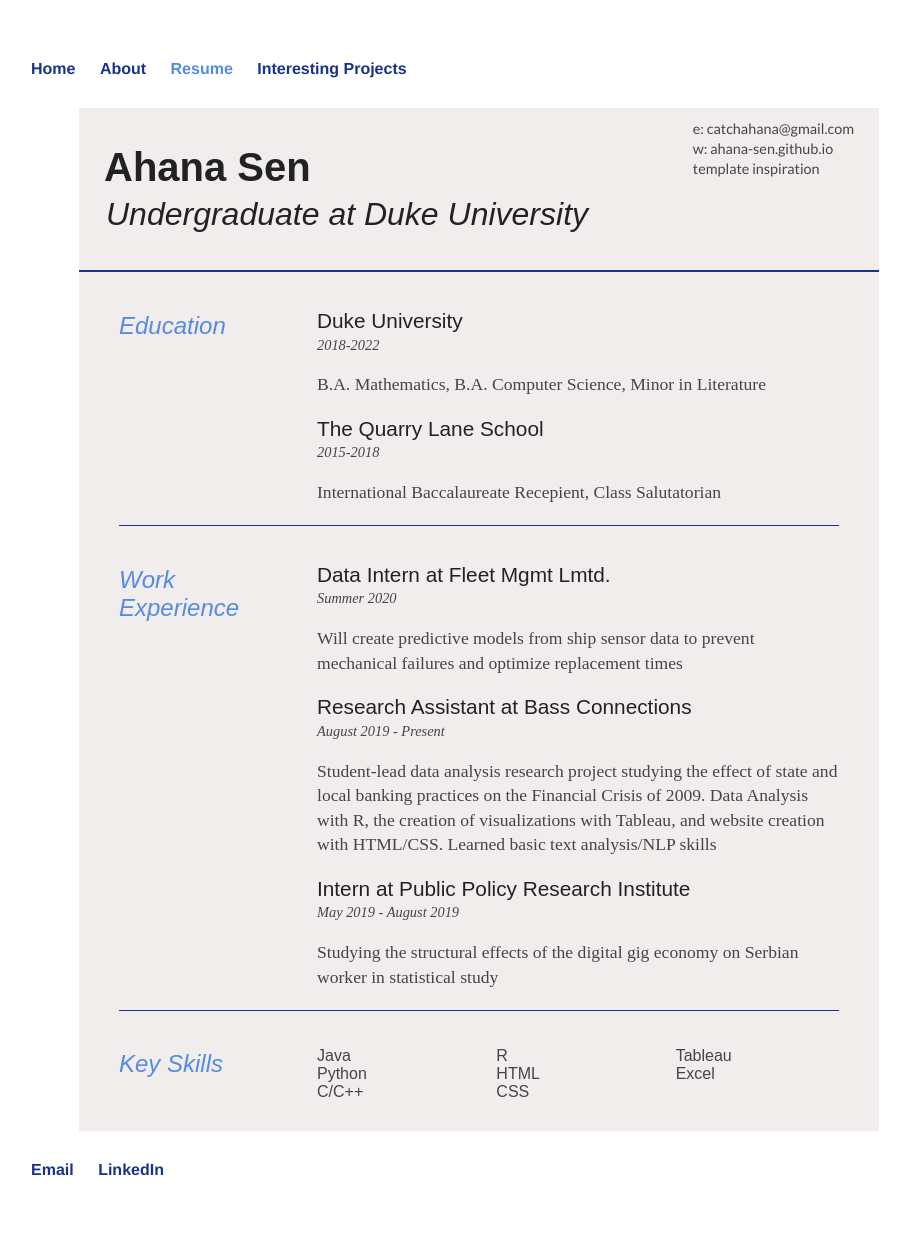
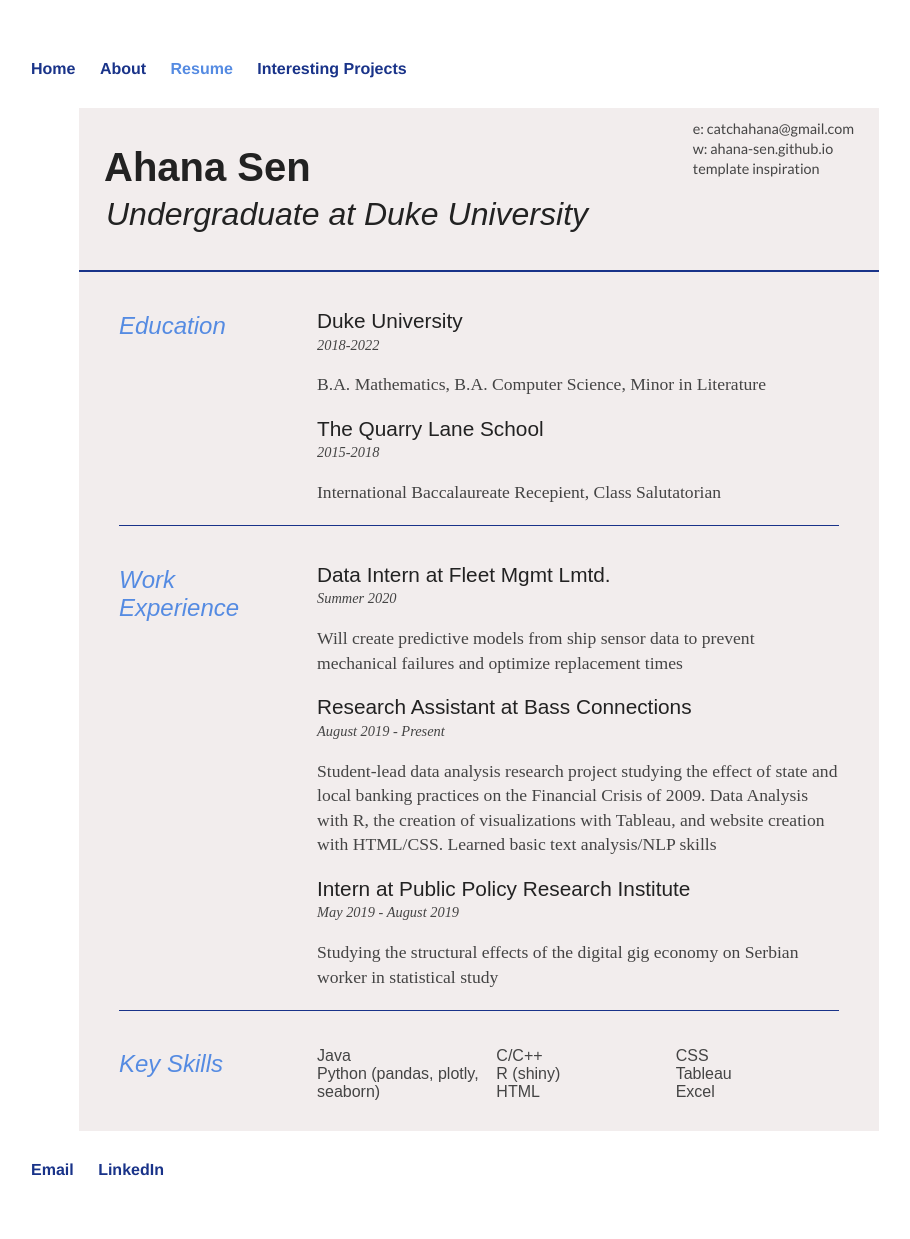
Before and after one commit to ahana-sen/ahana-sen.github.io, a Jekyll site: the page built from resume.html, in a window 1280 px wide. Shown: the whole page, without its empty margins (161-1071 px from the left). Built offline with Jekyll 4.4.1, drawn with Linux system fonts in a browser that asks for light colours.

Commit message:
updated res

```diff
--- a/resume.html
+++ b/resume.html
@@ -100,9 +100,9 @@ title: Ahana Sen - Curriculum Vitae
 			<div class="sectionContent">
 				<ul class="keySkills">
 					<li>Java</li>
-					<li>Python</li>
+					<li>Python (pandas, plotly, seaborn)</li>
 					<li>C/C++</li>
-					<li>R</li>
+					<li>R (shiny)</li>
 					<li>HTML</li>
 					<li>CSS</li>
 					<li>Tableau</li>
```
